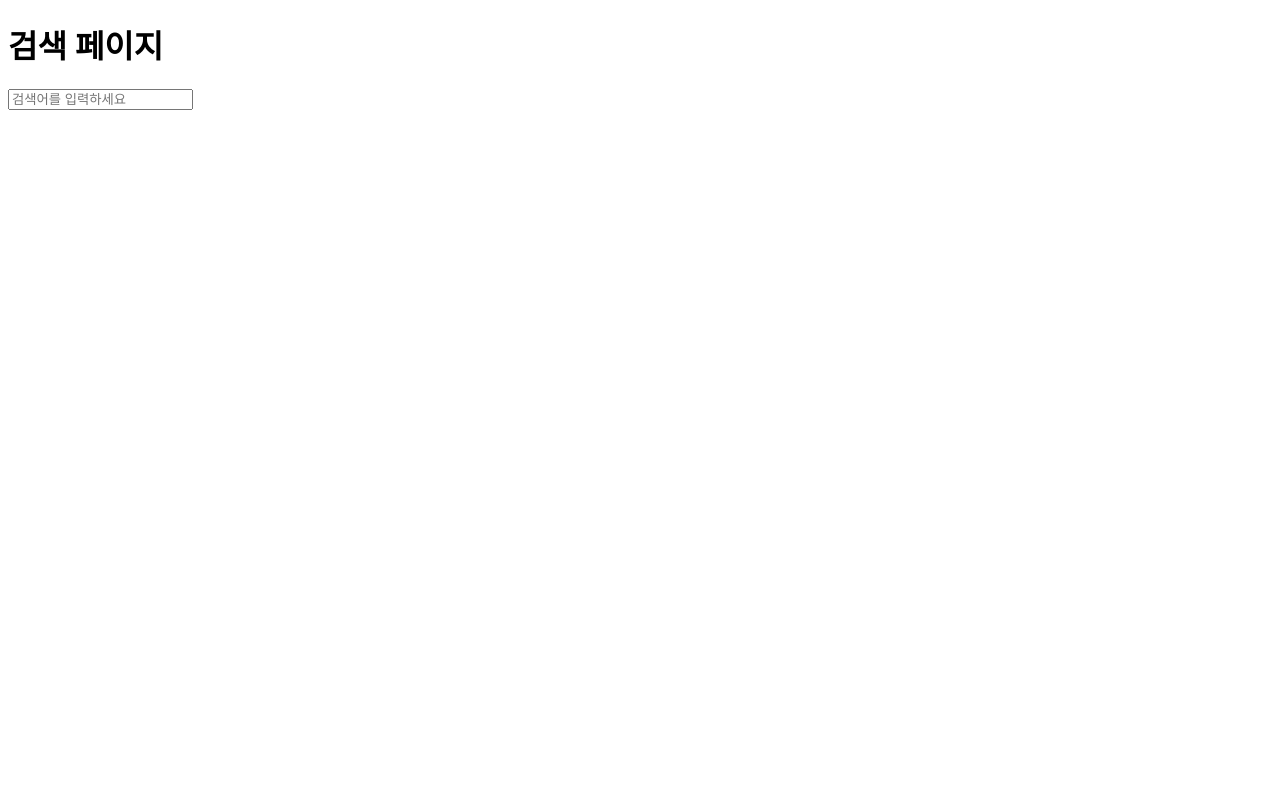
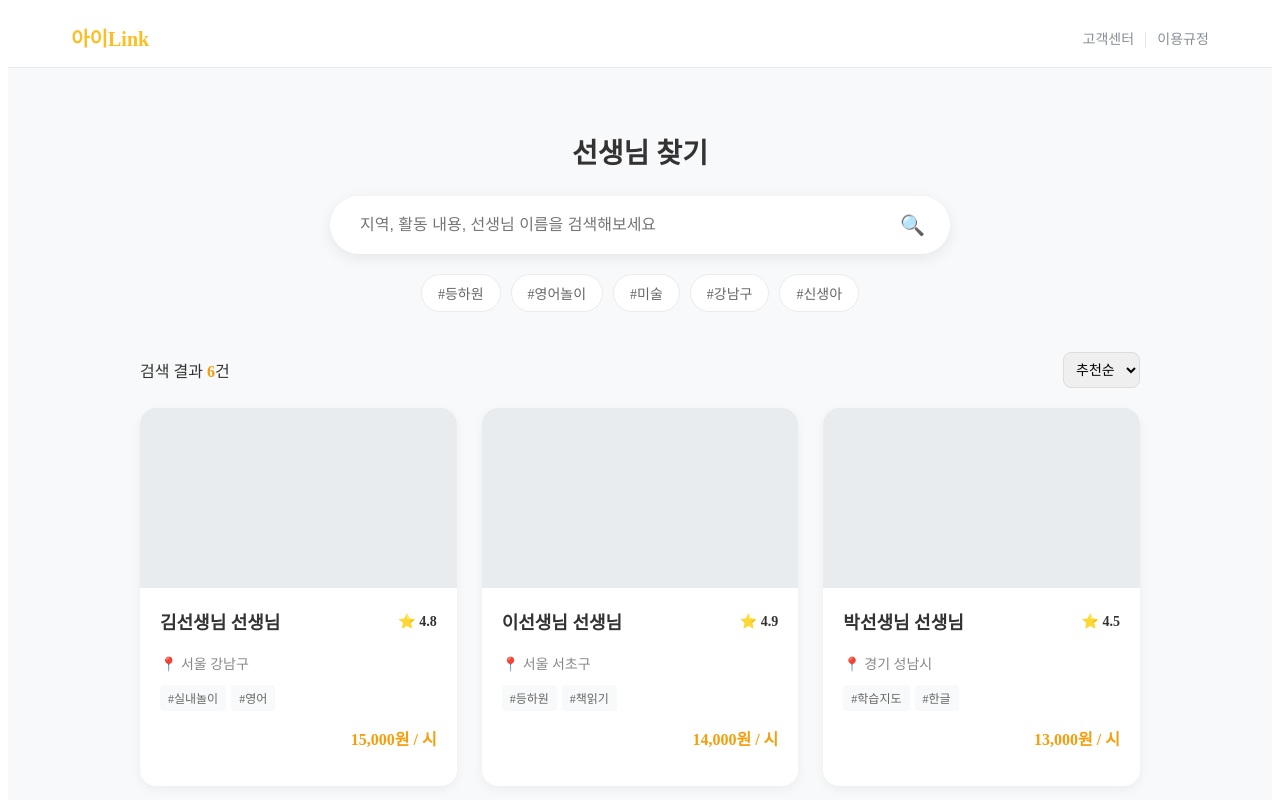
Before and after one commit to uu2m6/i-link-web, a Vue app: page /search in a window 1280 px wide. Shown: the top 800 px of the page. Built offline with nearby package versions, Linux system fonts and the light colour scheme; sample sign-in values are in the browser's storage.

Commit message:
Add files via upload

```diff
--- a/src/views/SearchView.vue
+++ b/src/views/SearchView.vue
@@ -1,6 +1,342 @@
 <template>
-  <div>
-    <h1>검색 페이지</h1>
-    <input placeholder="검색어를 입력하세요" />
+  <div class="page-wrapper">
+    <TheHeader />
+
+    <main class="search-container">
+      <section class="search-header">
+        <h1 class="page-title">선생님 찾기</h1>
+        <div class="search-bar-wrapper">
+          <input
+            type="text"
+            v-model="keyword"
+            placeholder="지역, 활동 내용, 선생님 이름을 검색해보세요"
+            @keyup.enter="performSearch"
+          />
+          <button class="search-btn" @click="performSearch">🔍</button>
+        </div>
+
+        <div class="filter-tags">
+          <span
+            v-for="tag in recommendTags"
+            :key="tag"
+            class="tag"
+            @click="keyword = tag; performSearch()"
+          >
+            #{{ tag }}
+          </span>
+        </div>
+      </section>
+
+      <section class="results-section">
+        <div class="results-header">
+          <span class="count">검색 결과 <strong>{{ filteredList.length }}</strong>건</span>
+          <select class="sort-select">
+            <option>추천순</option>
+            <option>인기순</option>
+            <option>최신순</option>
+          </select>
+        </div>
+
+        <div v-if="filteredList.length > 0" class="results-grid">
+          <router-link
+            v-for="teacher in filteredList"
+            :key="teacher.id"
+            :to="'/teacher/' + teacher.id"
+            class="teacher-card-link"
+          >
+            <div class="teacher-card">
+              <div class="card-image">
+                <div class="placeholder-img"></div>
+              </div>
+              <div class="card-info">
+                <div class="info-top">
+                  <span class="name">{{ teacher.name }} 선생님</span>
+                  <span class="rating">⭐ {{ teacher.rating }}</span>
+                </div>
+                <p class="location">📍 {{ teacher.location }}</p>
+                <div class="tags">
+                  <span v-for="t in teacher.tags" :key="t" class="hash-tag">{{ t }}</span>
+                </div>
+                <p class="wage">{{ teacher.wage.toLocaleString() }}원 / 시</p>
+              </div>
+            </div>
+          </router-link>
+        </div>
+
+        <div v-else class="no-result">
+          <div class="icon">😢</div>
+          <p>검색 결과가 없습니다.<br>다른 키워드로 검색해보세요.</p>
+        </div>
+      </section>
+    </main>
   </div>
 </template>
+
+<script>
+import TheHeader from '../components/TheHeader.vue';
+
+export default {
+  components: { TheHeader },
+  data() {
+    return {
+      keyword: '',
+      recommendTags: ['등하원', '영어놀이', '미술', '강남구', '신생아'],
+
+      // 임시 더미 데이터 (나중에 백엔드 API로 대체)
+      allTeachers: [
+        { id: 1, name: '김선생님', location: '서울 강남구', rating: 4.8, wage: 15000, tags: ['#실내놀이', '#영어'] },
+        { id: 2, name: '이선생님', location: '서울 서초구', rating: 4.9, wage: 14000, tags: ['#등하원', '#책읽기'] },
+        { id: 3, name: '박선생님', location: '경기 성남시', rating: 4.5, wage: 13000, tags: ['#학습지도', '#한글'] },
+        { id: 4, name: '최선생님', location: '서울 송파구', rating: 5.0, wage: 16000, tags: ['#야외활동', '#미술'] },
+        { id: 5, name: '정선생님', location: '서울 마포구', rating: 4.7, wage: 15000, tags: ['#신생아', '#실내놀이'] },
+        { id: 6, name: '강선생님', location: '서울 강동구', rating: 4.6, wage: 13500, tags: ['#등하원', '#영어놀이'] },
+      ],
+      filteredList: []
+    };
+  },
+  created() {
+    // 초기에는 전체 리스트 보여주기
+    this.filteredList = this.allTeachers;
+  },
+  methods: {
+    performSearch() {
+      if (!this.keyword.trim()) {
+        this.filteredList = this.allTeachers;
+        return;
+      }
+
+      // 간단한 필터링 로직 (이름, 지역, 태그 검색)
+      const term = this.keyword.trim();
+      this.filteredList = this.allTeachers.filter(t =>
+        t.name.includes(term) ||
+        t.location.includes(term) ||
+        t.tags.some(tag => tag.includes(term))
+      );
+    }
+  }
+}
+</script>
+
+<style scoped>
+.page-wrapper {
+  background-color: #f8f9fa;
+  min-height: 100vh;
+}
+
+.search-container {
+  max-width: 1000px;
+  margin: 0 auto;
+  padding: 40px 20px;
+}
+
+/* 1. 검색 헤더 스타일 */
+.search-header {
+  text-align: center;
+  margin-bottom: 40px;
+}
+
+.page-title {
+  font-size: 28px;
+  font-weight: 800;
+  color: #333;
+  margin-bottom: 25px;
+}
+
+.search-bar-wrapper {
+  position: relative;
+  max-width: 600px;
+  margin: 0 auto 20px;
+  background-color: white;
+  border-radius: 50px;
+  box-shadow: 0 4px 15px rgba(0, 0, 0, 0.08);
+  padding: 5px 10px;
+  display: flex;
+  align-items: center;
+}
+
+.search-bar-wrapper input {
+  flex: 1;
+  border: none;
+  padding: 15px 20px;
+  font-size: 16px;
+  background: transparent;
+  outline: none;
+}
+
+.search-btn {
+  background: none;
+  border: none;
+  font-size: 20px;
+  cursor: pointer;
+  padding: 10px 15px;
+  border-radius: 50%;
+  transition: background 0.2s;
+}
+.search-btn:hover {
+  background-color: #f1f3f5;
+}
+
+.filter-tags {
+  display: flex;
+  justify-content: center;
+  gap: 10px;
+  flex-wrap: wrap;
+}
+
+.tag {
+  background-color: white;
+  border: 1px solid #e9ecef;
+  padding: 8px 16px;
+  border-radius: 20px;
+  color: #666;
+  font-size: 14px;
+  cursor: pointer;
+  transition: all 0.2s;
+}
+
+.tag:hover {
+  border-color: #FBBF24;
+  color: #F59E0B;
+  background-color: #FFFBEB;
+}
+
+/* 2. 결과 영역 스타일 */
+.results-header {
+  display: flex;
+  justify-content: space-between;
+  align-items: center;
+  margin-bottom: 20px;
+}
+
+.count {
+  font-size: 16px;
+  color: #333;
+}
+.count strong {
+  color: #F59E0B;
+}
+
+.sort-select {
+  padding: 8px;
+  border: 1px solid #ddd;
+  border-radius: 8px;
+  font-size: 14px;
+  outline: none;
+}
+
+/* 그리드 레이아웃 */
+.results-grid {
+  display: grid;
+  grid-template-columns: repeat(auto-fill, minmax(280px, 1fr));
+  gap: 25px;
+}
+
+.teacher-card-link {
+  text-decoration: none;
+  color: inherit;
+  display: block;
+}
+
+.teacher-card {
+  background-color: white;
+  border-radius: 16px;
+  overflow: hidden;
+  box-shadow: 0 4px 12px rgba(0, 0, 0, 0.05);
+  transition: transform 0.2s, box-shadow 0.2s;
+  height: 100%;
+  display: flex;
+  flex-direction: column;
+}
+
+.teacher-card:hover {
+  transform: translateY(-5px);
+  box-shadow: 0 8px 20px rgba(0, 0, 0, 0.1);
+}
+
+.card-image {
+  height: 180px;
+  background-color: #f1f3f5;
+}
+
+.placeholder-img {
+  width: 100%;
+  height: 100%;
+  background-color: #e9ecef;
+}
+
+.card-info {
+  padding: 20px;
+  display: flex;
+  flex-direction: column;
+  flex: 1;
+}
+
+.info-top {
+  display: flex;
+  justify-content: space-between;
+  align-items: center;
+  margin-bottom: 5px;
+}
+
+.name {
+  font-size: 18px;
+  font-weight: 700;
+  color: #333;
+}
+
+.rating {
+  font-size: 14px;
+  font-weight: 600;
+  color: #333;
+}
+
+.location {
+  font-size: 14px;
+  color: #888;
+  margin-bottom: 12px;
+}
+
+.tags {
+  margin-bottom: 15px;
+  display: flex;
+  flex-wrap: wrap;
+  gap: 5px;
+}
+
+.hash-tag {
+  font-size: 12px;
+  color: #666;
+  background-color: #f8f9fa;
+  padding: 4px 8px;
+  border-radius: 4px;
+}
+
+.wage {
+  margin-top: auto;
+  font-size: 16px;
+  font-weight: 700;
+  color: #F59E0B;
+  text-align: right;
+}
+
+/* 결과 없음 스타일 */
+.no-result {
+  text-align: center;
+  padding: 80px 0;
+  color: #888;
+}
+.no-result .icon {
+  font-size: 48px;
+  margin-bottom: 15px;
+}
+.no-result p {
+  line-height: 1.6;
+}
+
+/* 모바일 반응형 */
+@media (max-width: 600px) {
+  .results-grid {
+    grid-template-columns: 1fr;
+  }
+}
+</style>
```
